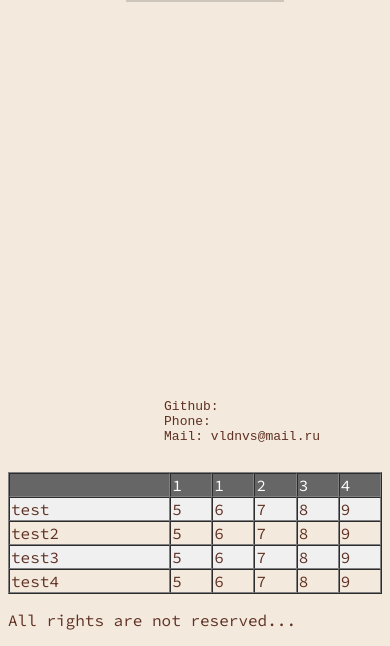
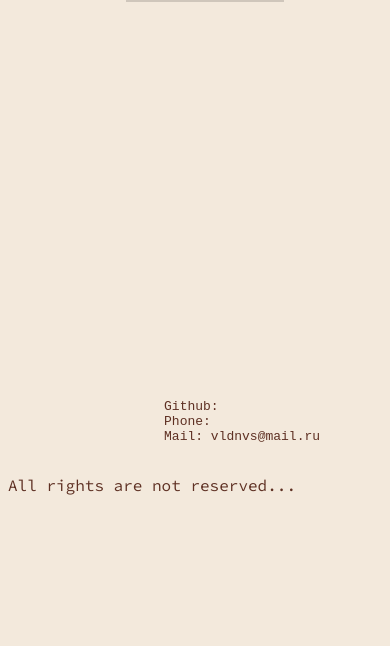
Before and after one commit to vldnvs/itmo-web-labs, a website: page index.html in a window 390 px wide. Shown: the part 3004-3650 px from the top of the page. After the commit the page ends 3515 px from the top, so only its background shows below. Drawn offline with Linux system fonts and the light colour scheme.

Commit message:
Сделал 2 лабу, осталось дописать адаптивность.

```diff
--- a/index.html
+++ b/index.html
@@ -19,10 +19,10 @@
                 <a class="link-button" href="#about-me">
                     <p class=link-button-text">About me</p>
                 </a>
-                <a class="link-button">
+                <a class="link-button" href="#skills">
                     <p class=link-button-text" >Skills</p>
                 </a>
-                <a class="link-button">
+                <a class="link-button" href="#contacts">
                     <p class=link-button-text" >Contacts</p>
                 </a>
             </nav>
@@ -122,49 +122,6 @@
                 </pre>
             </section>
         </a>
-
-        <table border="1">
-            <tr>
-                <td>&nbsp;</td>
-                <td>1</td>
-                <td>1</td>
-                <td>2</td>
-                <td>3</td>
-                <td>4</td>
-            </tr>
-            <tr>
-                <td>test</td>
-                <td>5</td>
-                <td>6</td>
-                <td>7</td>
-                <td>8</td>
-                <td>9</td>
-            </tr>
-            <tr>
-                <td>test2</td>
-                <td>5</td>
-                <td>6</td>
-                <td>7</td>
-                <td>8</td>
-                <td>9</td>
-            </tr>
-            <tr>
-                <td>test3</td>
-                <td>5</td>
-                <td>6</td>
-                <td>7</td>
-                <td>8</td>
-                <td>9</td>
-            </tr>
-            <tr>
-                <td>test4</td>
-                <td>5</td>
-                <td>6</td>
-                <td>7</td>
-                <td>8</td>
-                <td>9</td>
-            </tr>
-        </table>
     </main>
     <footer>
         <p>All rights are not reserved...</p>
--- a/outlines.css
+++ b/outlines.css
@@ -8,6 +8,9 @@
 
 .entering-name-label {
     font-size: 120px;
+
+    /*position: fixed; !*ToDO: Удалить после сдачи лабы*!
+    background-color: #f3e9dc;*/
 }
 
 .about-portfolio {
@@ -162,15 +165,3 @@
     height: auto;
     margin: 5px 0;
 }
-
-table {
-    width: 100%; /* Ширина таблицы */
-    border-spacing: 0; /* Расстояние между ячейками */
-}
-tr:nth-child(2n) {
-    background: #f0f0f0; /* Цвет фона */
-}
-tr:nth-child(1) {
-    background: #666; /* Цвет фона */
-    color: #fff; /* Цвет текста */
-}
```
